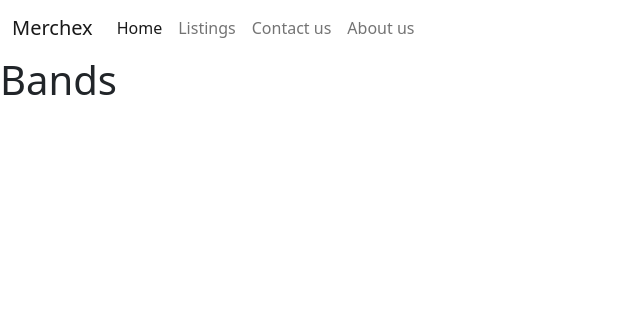
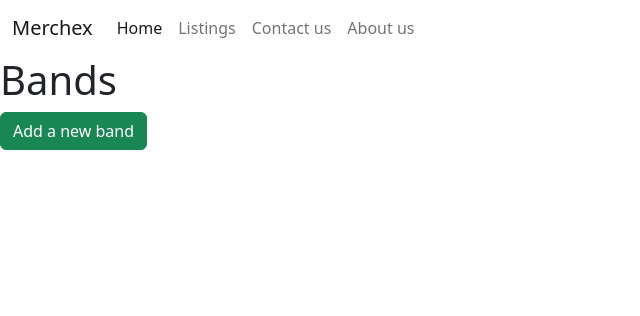
Before and after one commit to etsi-kekeli/merchex, a Django app: page / in a window 1280 px wide. Shown: the top 316 px of the page, without its empty margins (0-640 px from the left). Run offline with Django 4.2, Linux system fonts and the light colour scheme; data that the repository does not hold is empty; some libraries are stand-ins or nearby versions.

Commit message:
add create operation to band model

```diff
--- a/merchex/listings/templates/listings/band_list.html
+++ b/merchex/listings/templates/listings/band_list.html
@@ -1,6 +1,9 @@
 {% extends 'listings/base.html' %}
 {% block content %}
     <h1>Bands</h1>
+    <p>
+        <a href="{% url 'band-create' %}" class="btn btn-md btn-success">Add a new band</a>
+    </p>
     <ul>
         {% for band in bands %}
         <li><a href="{% url 'band-detail' band.id %}">{{band.name | upper}}</a></li>
--- a/merchex/listings/views.py
+++ b/merchex/listings/views.py
@@ -1,9 +1,9 @@
 from django.shortcuts import render, get_object_or_404, redirect
+from django.core.mail import send_mail
 
 # from django.http import HttpResponse
 from .models import Band, Listing
-from .forms import ContactUsForm
-from django.core.mail import send_mail
+from .forms import ContactUsForm, BandForm
 
 # Create your views here.
 
@@ -20,6 +20,17 @@ def band_listings(request, id):
     listings = band.listing_set.all()
     print(listings)
     return render(request, 'listings/listing_list.html', {'listings': listings})
+
+def band_create(request):
+    if request.method == 'POST':
+        form = BandForm(request.POST)
+
+        if form.is_valid():
+            band = form.save()
+            return redirect('band-detail', band.id)
+    else:
+        form = BandForm()
+        return render(request, 'listings/band_create.html', {'form': form})
 
 def about(request):
     return render(request, 'listings/about-us.html')
--- a/merchex/merchex/urls.py
+++ b/merchex/merchex/urls.py
@@ -25,6 +25,7 @@ urlpatterns = [
     path('bands/', view=views.band_list, name='band-list'),
     path('bands/<int:id>/', view=views.band_detail, name='band-detail'),
     path('bands/listings/<int:id>/', view=views.band_listings, name='band-listings'),
+    path('bands/add/', view=views.band_create, name='band-create'),
     path('about-us', view=views.about),
     path('contact-us/', view=views.contact, name='contact'),
     path('email-sent/', view=views.email_sent, name='email-sent'),
```
Also changed, not shown: merchex/listings/forms.py (+12 -0 lines), merchex/listings/templates/listings/band_create.html (added, +13 -0 lines), merchex/listings/static/listings/style.css (line endings or trailing spaces).
